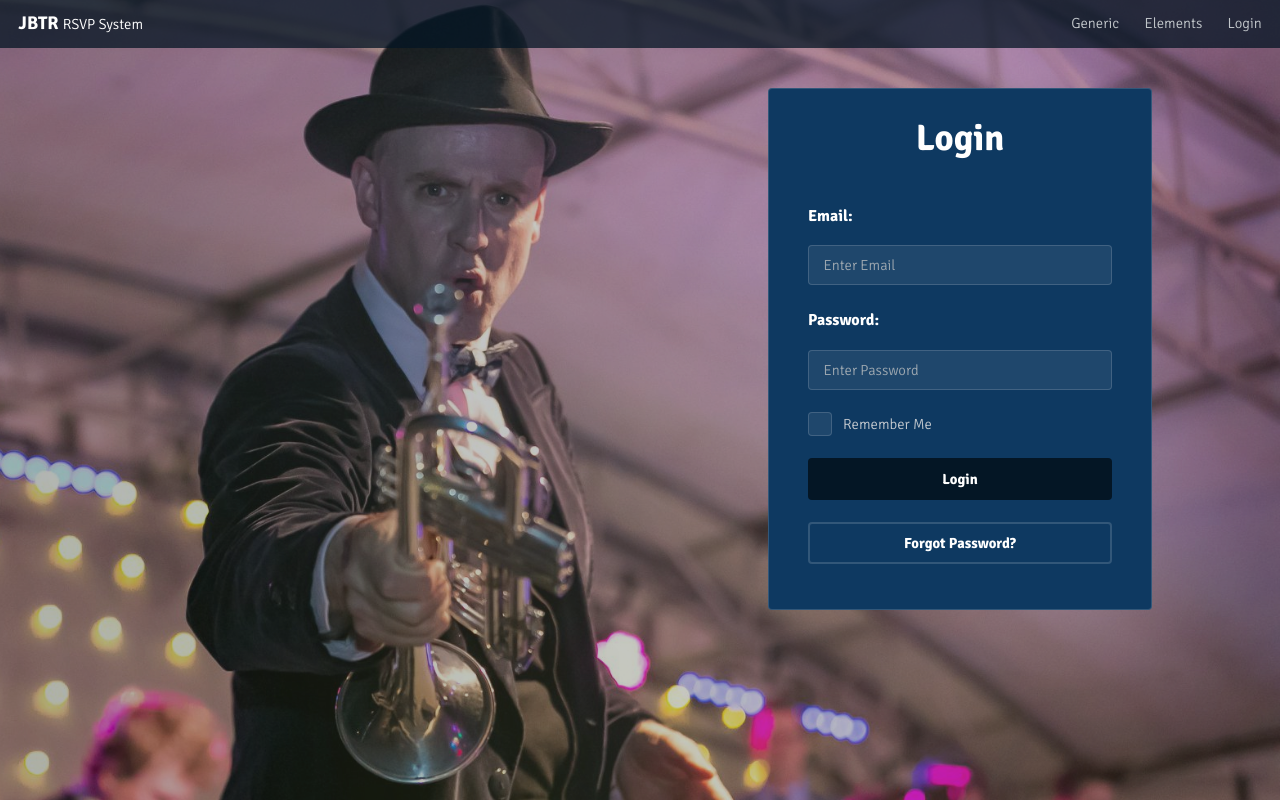
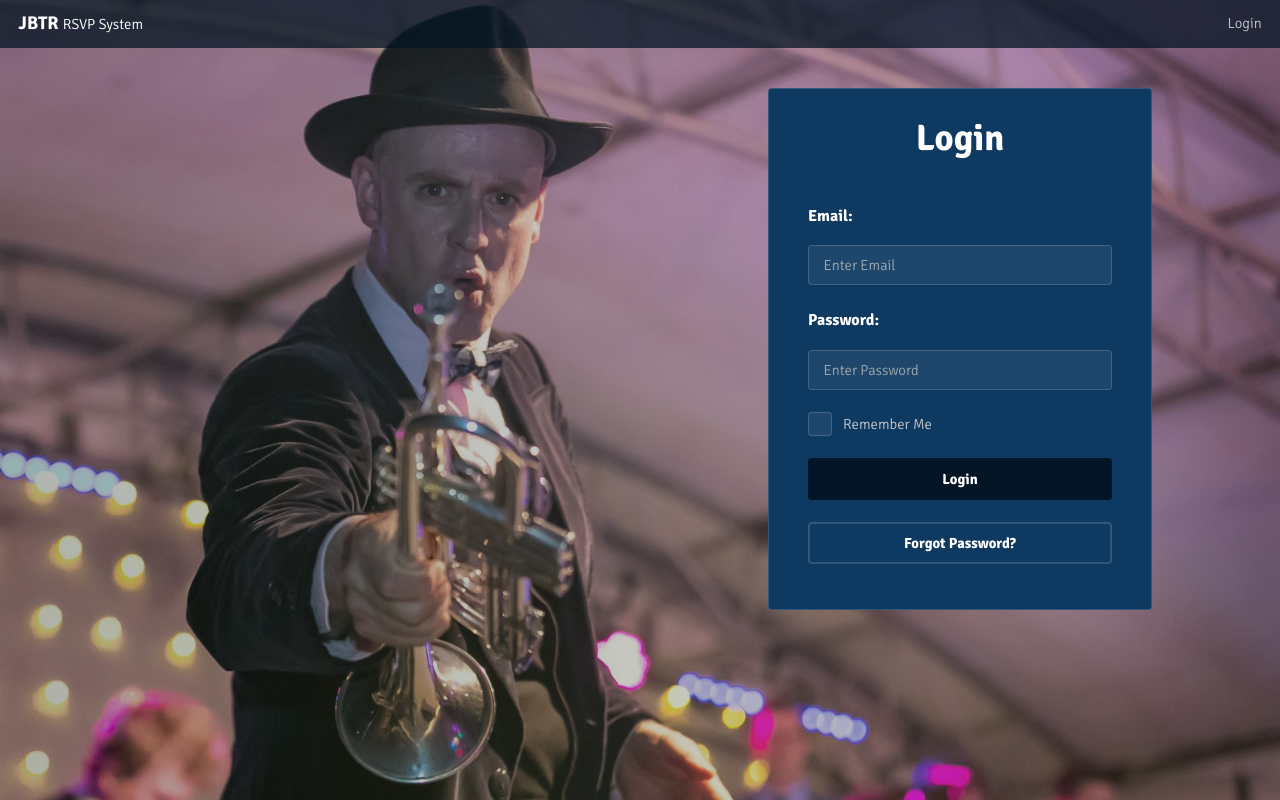
Before and after one commit to jakecren/JBTR-Booking-Site, a Flask app: a page that uses bookingApp/templates/layout.html in a window 1280 px wide. Run offline with Flask 2, Linux system fonts and the light colour scheme.

Commit message:
Remove Elements and Generic

```diff
--- a/bookingApp/templates/layout.html
+++ b/bookingApp/templates/layout.html
@@ -18,9 +18,6 @@
 	<!-- Header -->
 	<header id="header">
 		<h1><a href="{{ url_for('main.splash') }}">JBTR <span>RSVP System</span></a></h1>
-
-		<a href="{{ url_for('main.generic') }}">Generic</a>
-		<a href="{{ url_for('main.elements') }}">Elements</a>
 		{% if current_user.is_authenticated %}
 		{% if current_user.admin == 1 %}
 		<a href="{{ url_for('admins.panel') }}">Admin Panel</a>
```
